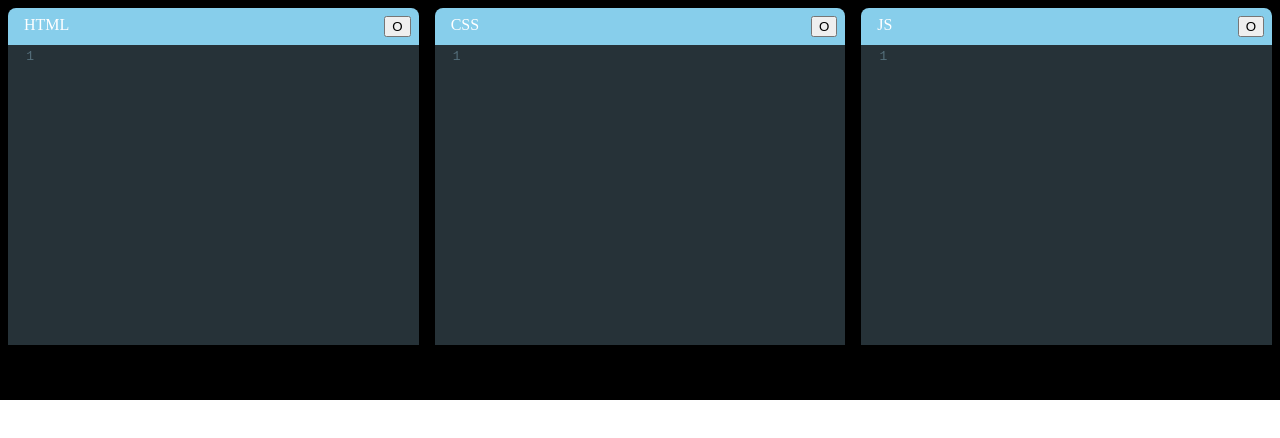
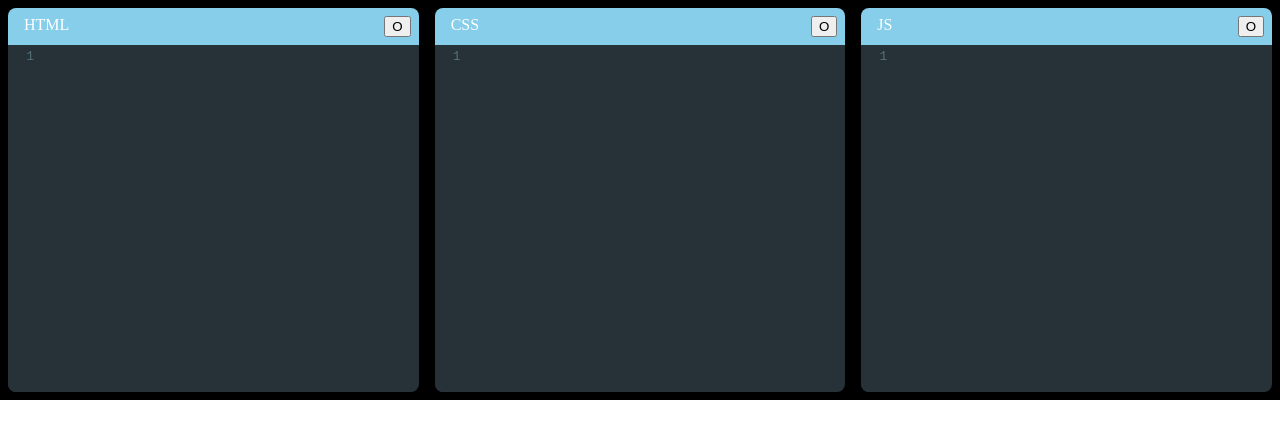
Before and after one commit to Mmarin95/codepen-react-clone, a React (Create React App) app: page / in a window 1280 px wide. Shown: the top 438 px of the page. Built offline with nearby package versions, Linux system fonts and the light colour scheme.

Commit message:
Fix codeMirror height

```diff
--- a/src/index.css
+++ b/src/index.css
@@ -32,7 +32,7 @@ body {
 
 /* default code-mirror class */
 .CodeMirror {
-  height: 100% im !important;
+  height: 100% !important;
 }
 
 .code-mirror-wrapper {
```
